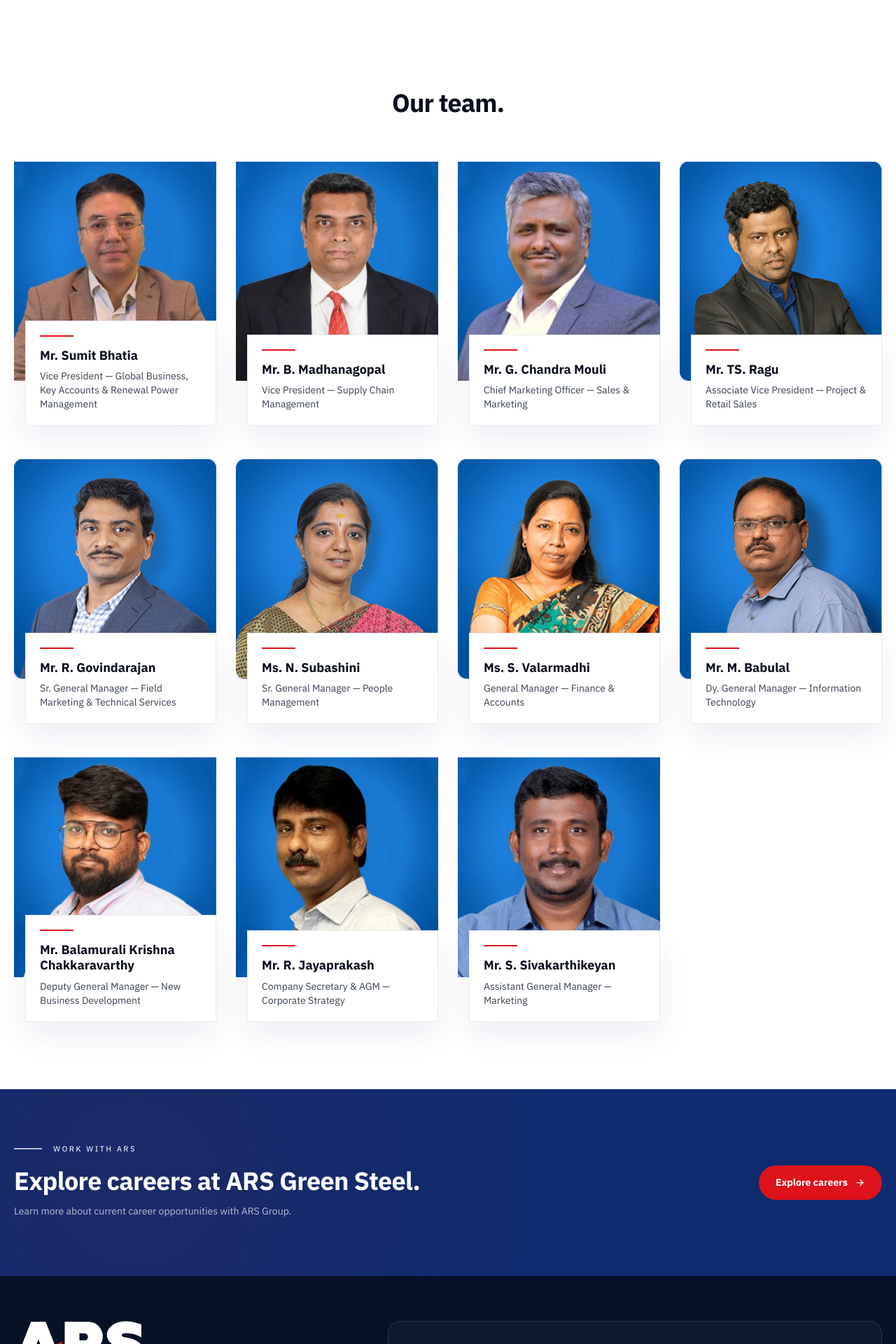
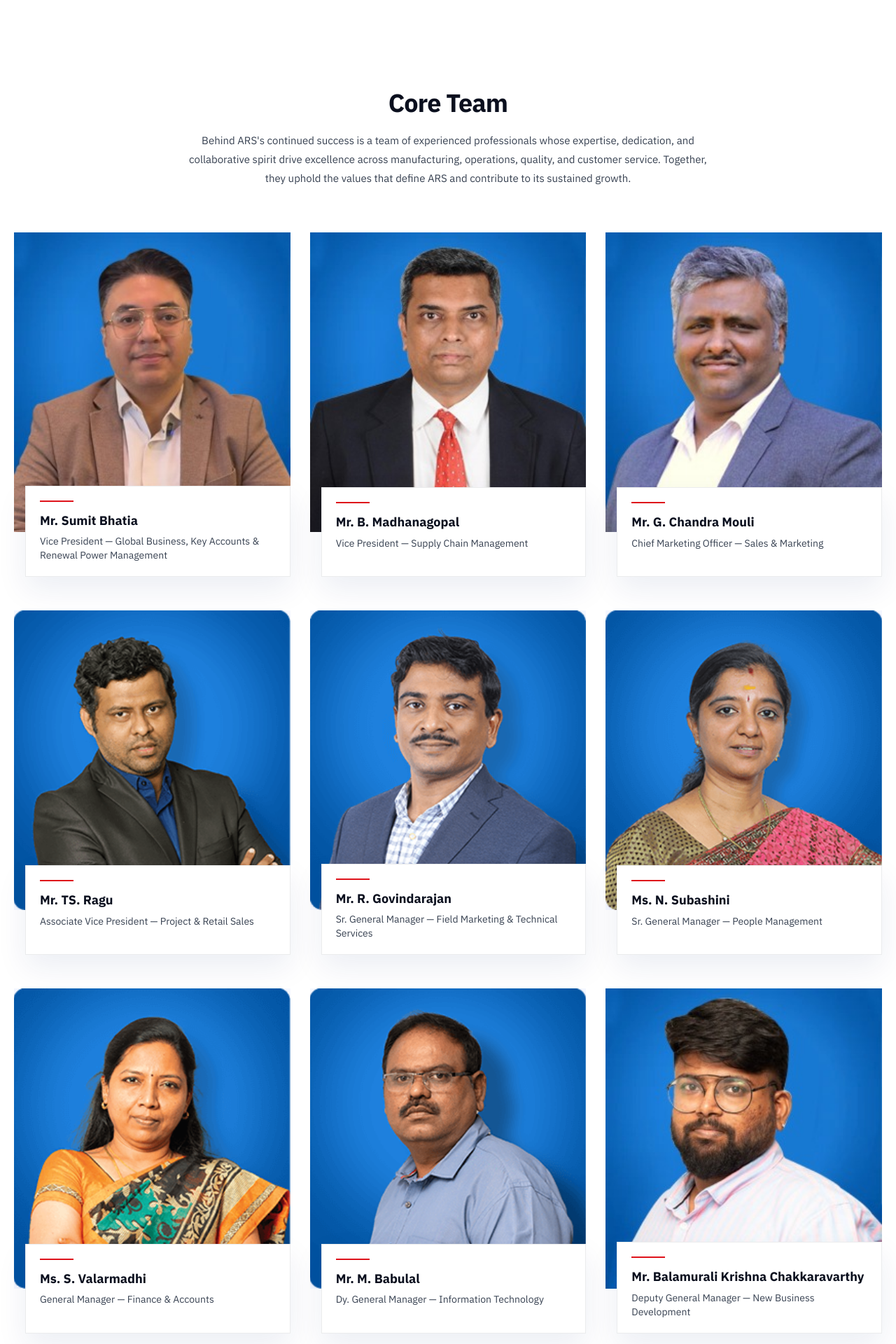
Before and after one commit to SrikanthCh960/ars-green-steel, a Next.js app: page /our-team in a window 1280 px wide. Shown: the part 2180-4100 px from the top of the page at 70% size. Built offline with nearby package versions, Linux system fonts and the light colour scheme; no server answers.

Commit message:
Refine leadership page content

```diff
--- a/src/app/our-team/page.tsx
+++ b/src/app/our-team/page.tsx
@@ -213,11 +213,14 @@ export default function OurTeamPage() {
           <div className="mx-auto mb-16 max-w-3xl text-center">
             <div className="flex flex-col items-center">
               <h2 className="font-display text-[clamp(2rem,3.4vw,2.25rem)] font-bold leading-[1.1] tracking-[-0.025em] text-ink-900">
-                Our team.
+                Core Team
               </h2>
+              <p className="mt-5 text-[15px] leading-[1.8] text-steel-700">
+                Behind ARS&apos;s continued success is a team of experienced professionals whose expertise, dedication, and collaborative spirit drive excellence across manufacturing, operations, quality, and customer service. Together, they uphold the values that define ARS and contribute to its sustained growth.
+              </p>
             </div>
           </div>
-          <div className="grid gap-x-7 gap-y-12 sm:grid-cols-2 lg:grid-cols-4">
+          <div className="grid gap-x-7 gap-y-12 sm:grid-cols-2 lg:grid-cols-3">
             {teamMembers.map((member) => (
               <TeamProfileCard key={member.name} member={member} />
             ))}
@@ -234,12 +237,12 @@ export default function OurTeamPage() {
         <div className="ars-container relative z-10">
           <div className="flex flex-col items-start justify-between gap-8 lg:flex-row lg:items-center">
             <div>
-              <SectionKicker variant="light">Work with ARS</SectionKicker>
+              <SectionKicker variant="light">JOIN OUR TEAM</SectionKicker>
               <h2 className="mb-3 font-display text-[clamp(2rem,3.4vw,2.25rem)] font-bold leading-[1.12] tracking-[-0.02em] text-white">
-                Explore careers at ARS Green Steel.
+                Build Your Future with ARS Green Steel
               </h2>
               <p className="max-w-[420px] text-[14px] leading-[1.7] text-white/70">
-                Learn more about current career opportunities with ARS Group.
+                Join a team driven by innovation, integrity, and manufacturing excellence. At ARS Green Steel, you&apos;ll have the opportunity to contribute to India&apos;s growing steel industry while building a rewarding career with purpose.
               </p>
             </div>
             <div className="flex flex-shrink-0 flex-wrap gap-3">
```
